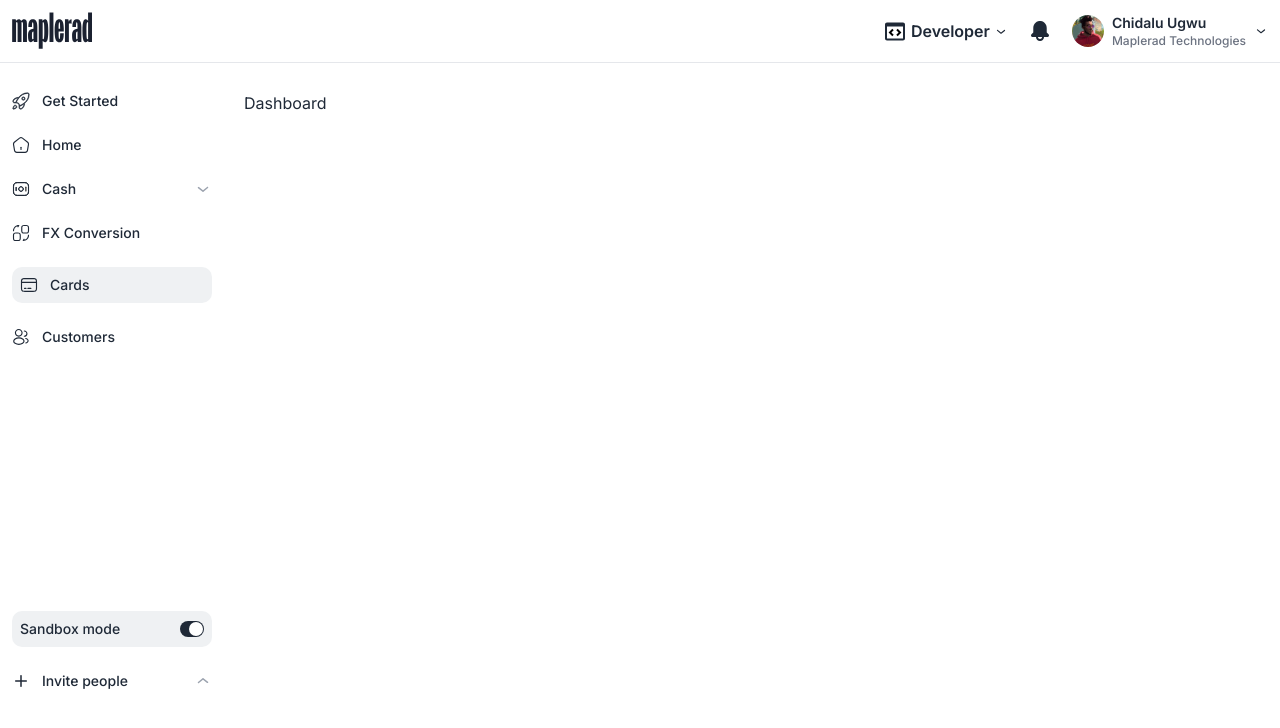
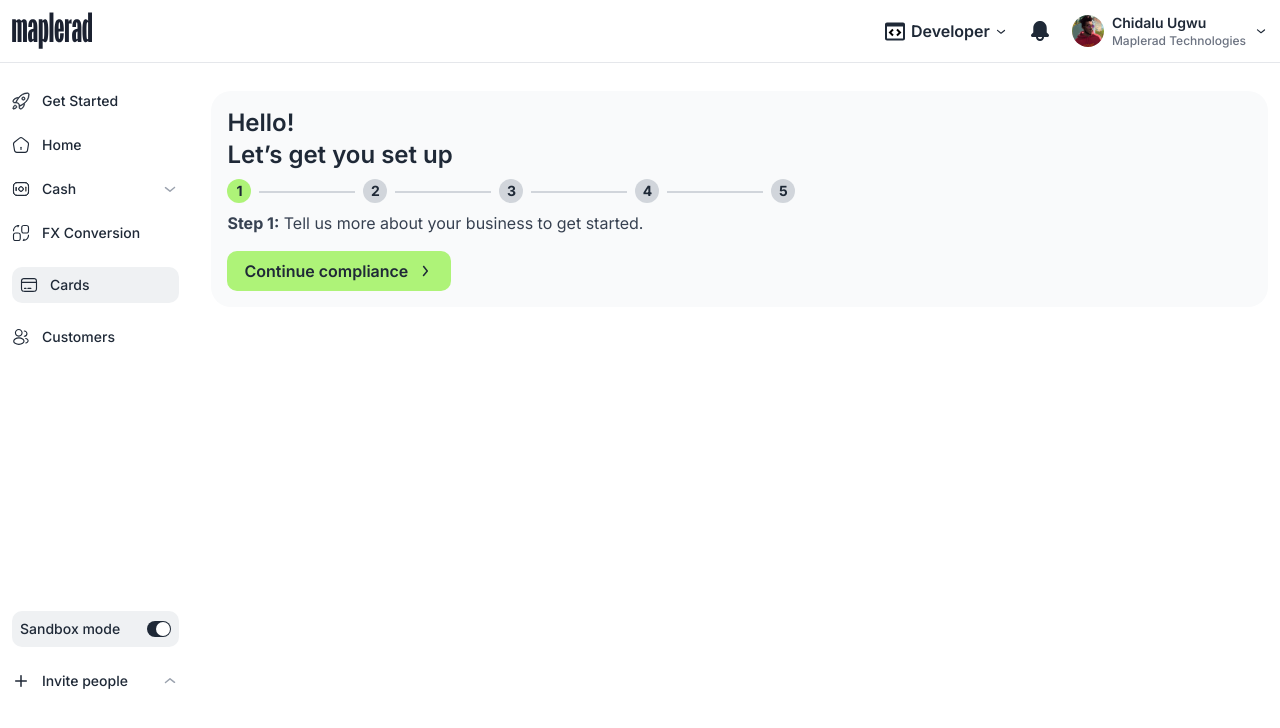
Before and after one commit to Mapelsun/mapelrad-app, a Vue app: page /dashboard/card in a window 1280 px wide. Shown: the top 728 px of the page. Built offline with nearby package versions, Linux system fonts and the light colour scheme.

Commit message:
update: home view with progress bar and landing texts

```diff
--- a/src/views/DashboardView.vue
+++ b/src/views/DashboardView.vue
@@ -1,10 +1,27 @@
 <script setup>
+import { ref } from 'vue';
 import DashboardLayout from '@/layouts/DashboardLayout.vue'
+import CusButton from '@/components/CusButton.vue'
+import ProgressBar from '@/components/ProgressBar.vue'
+
+const currentStep = ref(1)
+
+const test = () => { console.log('clicked') }
 </script>
 
 <template>
   <dashboard-layout>
-    Dashboard
+    <div class="p-4 bg-accent-gray-100 rounded-[20px] w-full h-min">
+      <h3 class="font-semibold text-2xl mb-2">Hello!<br>Let’s get you set up</h3>
+
+      <progress-bar :currentStep="currentStep" />
+
+      <p class="mb-4 text-base text-accent-gray-800"><span class="font-bold">Step 1:</span> Tell us more about your
+        business to get started.</p>
+
+      <cus-button @click="test" variant="green-bg" custom-classes="flexCenter gap-2 w-56 max-w-[90vw]"><span>Continue
+          compliance</span><img src="@/assets/icons/arrow-right.svg" alt="" /></cus-button>
+    </div>
   </dashboard-layout>
 </template>
 
```
